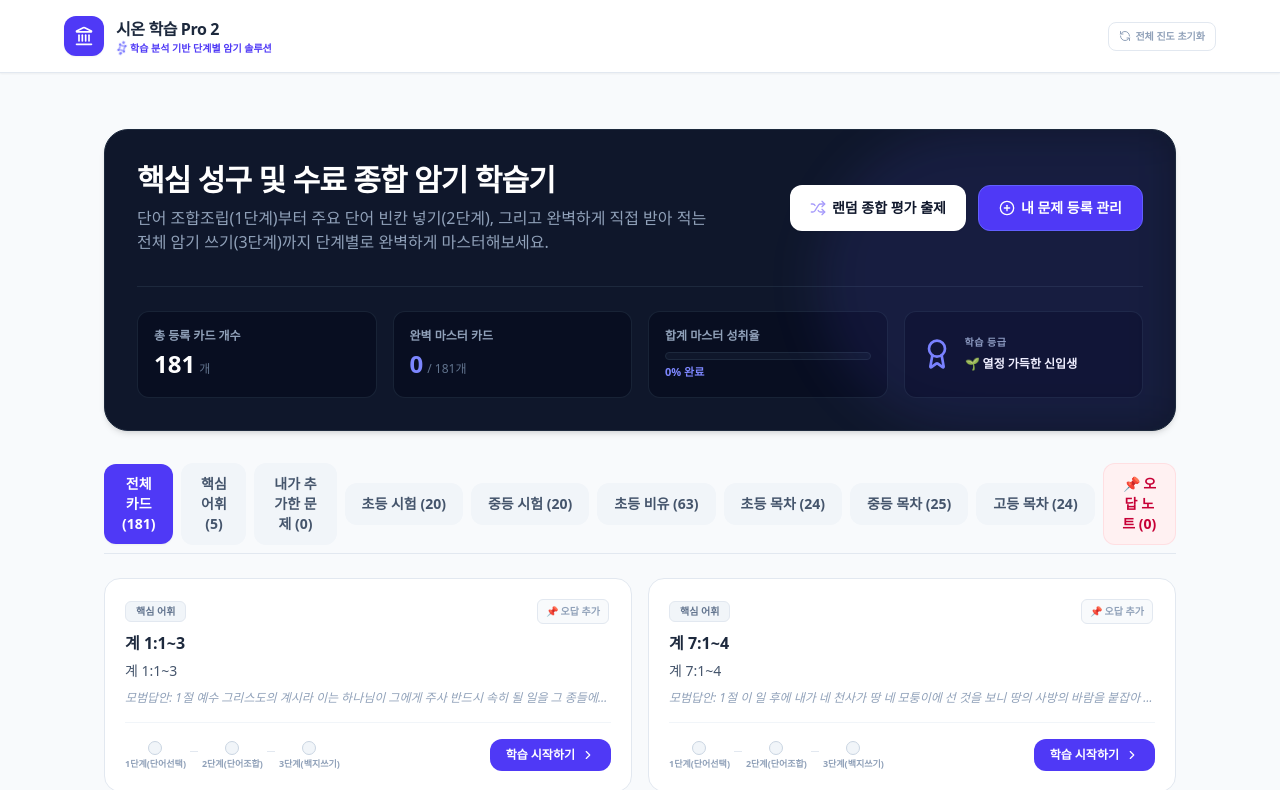
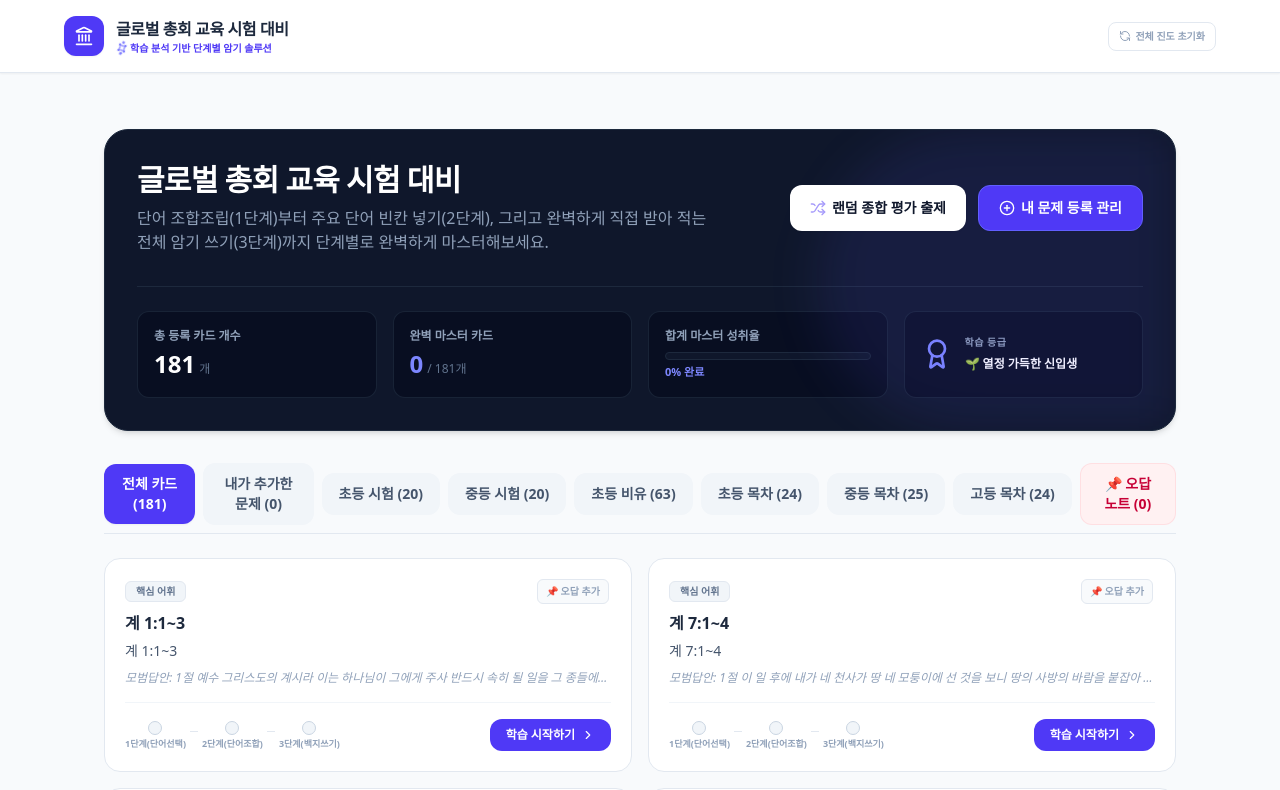
Before and after one commit to leedanny2025/train-for-words-2, a React (Vite) app: page / in a window 1280 px wide. Shown: the top 790 px of the page. Built offline with nearby package versions, Linux system fonts and the light colour scheme.

Commit message:
Remove 핵심어휘 tab and update title to 글로벌 총회 교육 시험 대비
Co-Authored-By: Claude Sonnet 4.6 <noreply@anthropic.com>

```diff
--- a/src/App.tsx
+++ b/src/App.tsx
@@ -448,7 +448,7 @@ export default function App() {
               <Landmark className="w-5 h-5" />
             </div>
             <div>
-              <span className="text-base font-bold text-slate-800 tracking-tight block">시온 학습 Pro 2</span>
+              <span className="text-base font-bold text-slate-800 tracking-tight block">글로벌 총회 교육 시험 대비</span>
               <span className="text-[10px] text-indigo-600 font-extrabold flex items-center gap-0.5">
                 <Sparkles className="w-3 h-3 animate-spin text-indigo-500" /> 학습 분석 기반 단계별 암기 솔루션
               </span>
--- a/src/components/Dashboard.tsx
+++ b/src/components/Dashboard.tsx
@@ -124,7 +124,7 @@ export default function Dashboard({
 
         <div className="flex flex-col md:flex-row md:items-center justify-between gap-6 relative z-10">
           <div>
-            <h1 className="text-2xl sm:text-3xl font-extrabold tracking-tight">핵심 성구 및 수료 종합 암기 학습기</h1>
+            <h1 className="text-2xl sm:text-3xl font-extrabold tracking-tight">글로벌 총회 교육 시험 대비</h1>
             <p className="text-slate-400 mt-2 text-sm sm:text-base max-w-xl">
               단어 조합조립(1단계)부터 주요 단어 빈칸 넣기(2단계), 그리고 완벽하게 직접 받아 적는 전체 암기 쓰기(3단계)까지 단계별로 완벽하게 마스터해보세요.
             </p>
@@ -203,16 +203,6 @@ export default function Dashboard({
             전체 카드 ({items.length})
           </button>
           <button
-            onClick={() => { setActiveFilter('VERSE'); setActivePart('ALL'); }}
-            className={`px-4 py-2.5 rounded-xl text-xs sm:text-sm font-semibold cursor-pointer transition-all ${
-              activeFilter === 'VERSE'
-                ? 'bg-indigo-600 text-white shadow-xs'
-                : 'bg-slate-100 text-slate-600 hover:bg-slate-200 border border-transparent'
-            }`}
-          >
-            핵심 어휘 ({items.filter(i => i.type === ItemType.Verse).length})
-          </button>
-          <button
             onClick={() => { setActiveFilter('CUSTOM'); setActivePart('ALL'); }}
             className={`px-4 py-2.5 rounded-xl text-xs sm:text-sm font-semibold cursor-pointer transition-all ${
               activeFilter === 'CUSTOM'
@@ -252,69 +242,6 @@ export default function Dashboard({
             <span>📌 오답 노트 ({incorrectIds.length})</span>
           </button>
         </div>
-
-        {/* 핵심 어휘 Stage Selection Panel (Only when 'VERSE' filter is active) */}
-        {activeFilter === 'VERSE' && (
-          <div className="bg-gradient-to-br from-indigo-50/50 to-slate-50 border border-indigo-150 p-5 rounded-2xl flex flex-col gap-4 shadow-3xs animate-in fade-in duration-300">
-            <div className="flex flex-col sm:flex-row sm:items-center justify-between gap-3">
-              <div>
-                <h4 className="text-sm font-extrabold text-indigo-900 flex items-center gap-1.5 leading-none">
-                  📖 핵심 어휘 학습 단계 설정
-                </h4>
-                <p className="text-xs text-slate-500 mt-1">
-                  원하는 단계만 선택하여 집중 연습하거나 전체 단계를 순차적으로 학습할 수 있습니다.
-                </p>
-              </div>
-              <div className="flex items-center gap-2 flex-wrap">
-                <button
-                  onClick={() => {
-                    const verseItems = items.filter(i => i.type === ItemType.Verse);
-                    onStartSequentialStudy(verseItems);
-                  }}
-                  className="bg-slate-800 hover:bg-slate-900 text-white text-xs font-bold px-3 py-1.5 rounded-lg flex items-center gap-1 transition-all shadow-3xs cursor-pointer"
-                >
-                  <Shuffle className="w-3.5 h-3.5" /> 전체 성구 순차 학습
-                </button>
-              </div>
-            </div>
-
-            <div className="bg-white border border-indigo-100/50 p-3.5 rounded-xl flex flex-col sm:flex-row items-center justify-between gap-3 shadow-3xs">
-              <div className="text-left w-full sm:w-auto">
-                <span className="text-[10px] font-extrabold uppercase tracking-widest text-indigo-700 bg-indigo-50 px-2 py-0.5 rounded-md border border-indigo-100">
-                  ⚙️ 성구 학습 단계 설정
-                </span>
-                <p className="text-[11px] text-slate-650 mt-1 font-semibold">
-                  원하는 단계를 선택하여 해당 단계만 집중 연습할 수 있습니다.
-                </p>
-              </div>
-              <div className="flex items-center gap-1 bg-slate-100 p-0.5 rounded-lg shadow-3xs border border-slate-250 self-end sm:self-auto">
-                {(['ALL', 'STAGE1_ONLY', 'STAGE2_ONLY', 'STAGE3_ONLY'] as const).map((mode) => {
-                  const isSelected = verseStageMode === mode;
-                  const label = mode === 'ALL'
-                    ? '전체 단계'
-                    : mode === 'STAGE1_ONLY'
-                      ? '1단계 (단어선택)'
-                      : mode === 'STAGE2_ONLY'
-                        ? '2단계 (단어조합)'
-                        : '3단계 (백지쓰기)';
-                  return (
-                    <button
-                      key={mode}
-                      onClick={() => onSetVerseStageMode(mode)}
-                      className={`px-2.5 py-1.5 rounded-md text-[11px] font-extrabold cursor-pointer transition-all whitespace-nowrap ${
-                        isSelected
-                          ? 'bg-indigo-600 text-white shadow-xs'
-                          : 'text-slate-600 hover:text-indigo-900 hover:bg-slate-200/50'
-                      }`}
-                    >
-                      {label}
-                    </button>
-                  );
-                })}
-              </div>
-            </div>
-          </div>
-        )}
 
         {/* Exam Category Stage Selection Panel */}
         {(['초등시험', '중등시험', '초등비유', '초등목차', '중등목차', '고등목차'] as const).some(f => f === activeFilter) && (() => {
```
